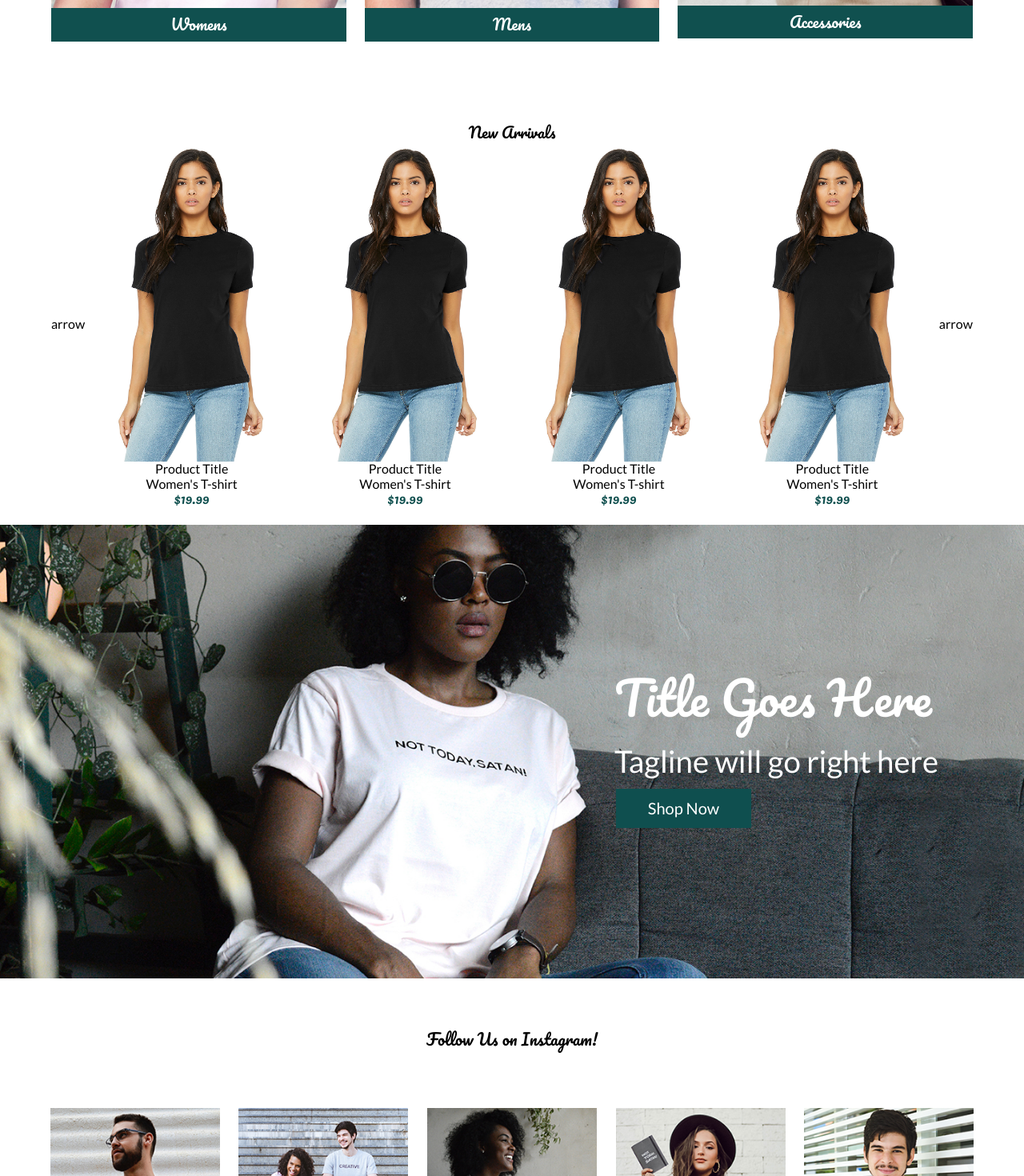
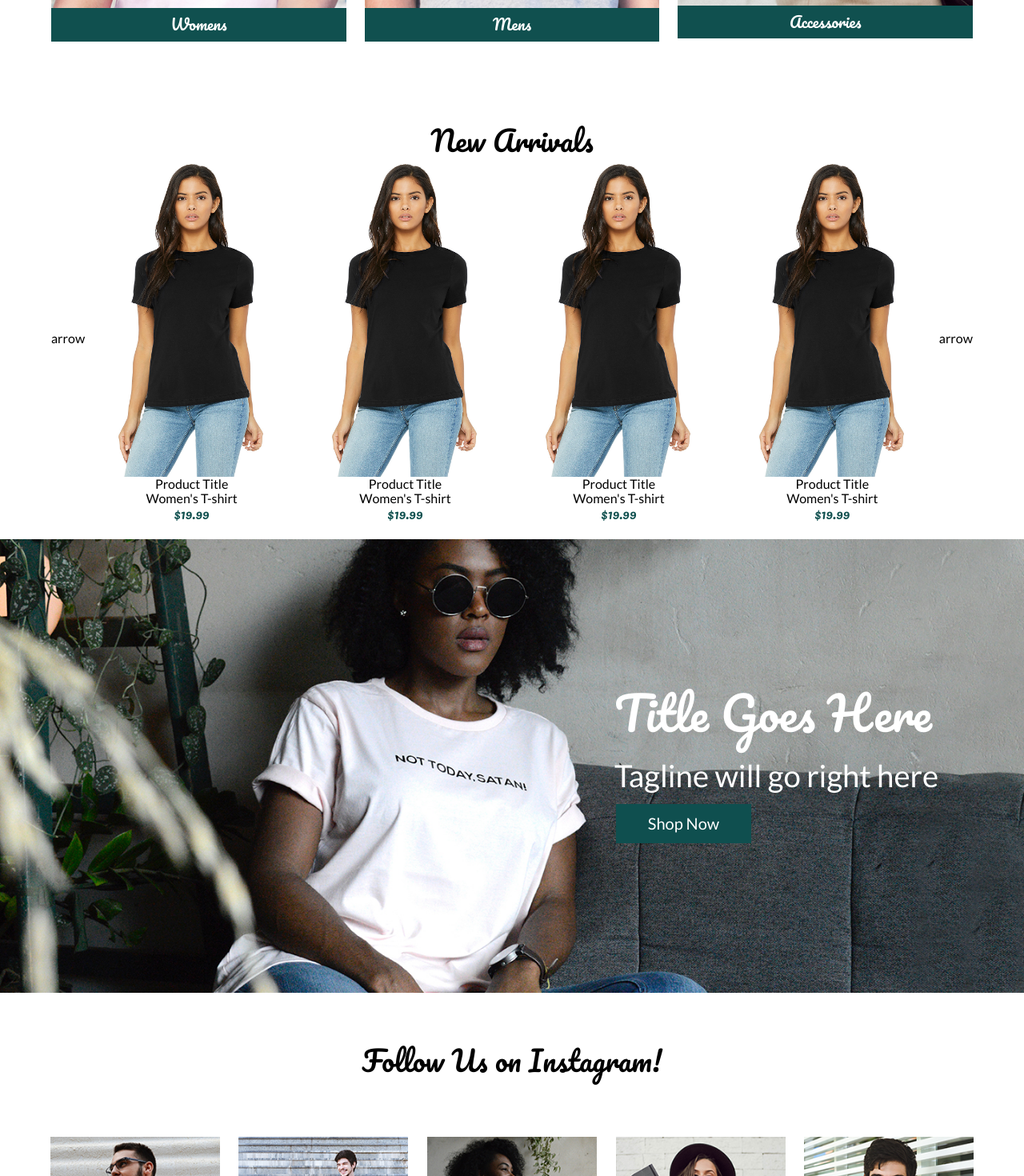
Before and after one commit to Hungnguyen720/DYODE, a React (Create React App) app: page / in a window 1280 px wide. Shown: the part 1200-2670 px from the top of the page at 80% size. Built offline with nearby package versions, Linux system fonts and the light colour scheme.

Commit message:
final push

```diff
--- a/src/App.css
+++ b/src/App.css
@@ -522,11 +522,6 @@ ul {
   line-height: 19px;
 }
 
-.logo-container{
-}
-
-.cart-container{
-}
 
 .nav-container{
   height: 100%;
@@ -538,6 +533,14 @@ ul {
 
 
 @media screen and (min-width: 768px) {
+
+  .newArrivals_header h3{
+    font-size: 35px;
+  }
+
+  .social-header{
+    font-size: 35px;
+  }
 
   .signup h2{
     font-size: 35px;
--- a/src/components/Navbar.js
+++ b/src/components/Navbar.js
@@ -34,7 +34,7 @@ class Navbar extends React.Component {
               </ul>
             </div>
             <div className="cart-container">
-              <span>asd</span>
+              <span>cart</span>
             </div>
           </div>
           </div>
```
